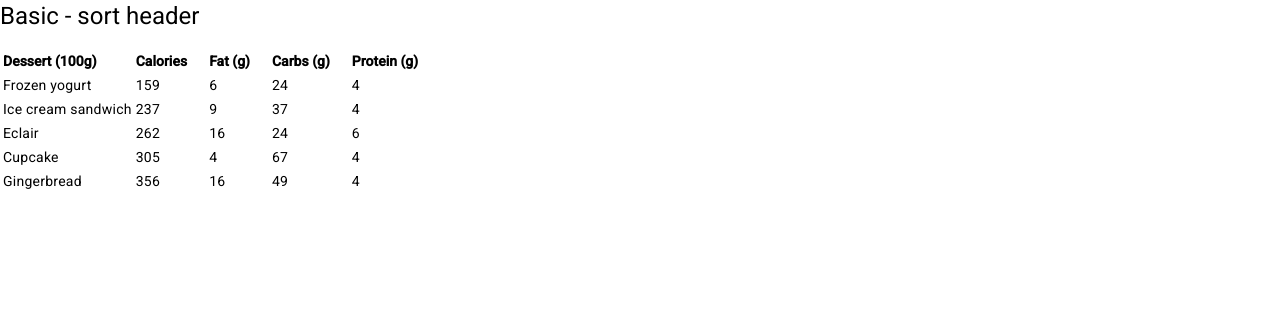
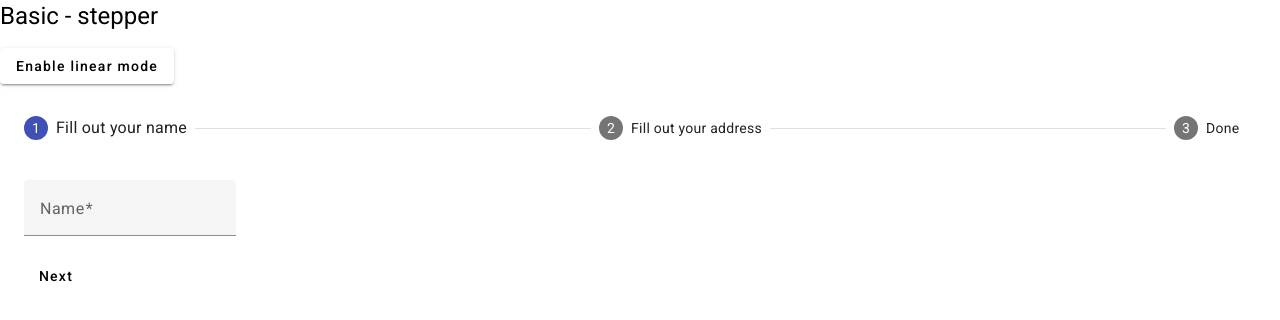
Before and after one commit to kskannandotwin/app-ai, an Angular app: page / in a window 1280 px wide. Shown: the top 320 px of the page. Built offline with nearby package versions, Linux system fonts and the light colour scheme.

Commit message:
28.09.2023
basic stepper completed

```diff
--- a/src/app/app.component.html
+++ b/src/app/app.component.html
@@ -1,18 +1,39 @@
-<h1>Basic - sort header</h1>
-<table matSort (matSortChange)="sortData($event)">
-  <tr>
-    <th mat-sort-header="name">Dessert (100g)</th>
-    <th mat-sort-header="calories">Calories</th>
-    <th mat-sort-header="fat">Fat (g)</th>
-    <th mat-sort-header="carbs">Carbs (g)</th>
-    <th mat-sort-header="protein">Protein (g)</th>
-  </tr>
-
-  <tr *ngFor="let dessert of sortedData">
-    <td>{{dessert.name}}</td>
-    <td>{{dessert.calories}}</td>
-    <td>{{dessert.fat}}</td>
-    <td>{{dessert.carbs}}</td>
-    <td>{{dessert.protein}}</td>
-  </tr>
-</table>
+<h1>Basic - stepper</h1>
+<button mat-raised-button (click)="isLinear = !isLinear" id="toggle-linear">
+  {{!isLinear ? 'Enable linear mode' : 'Disable linear mode'}}
+</button>
+<mat-stepper [linear]="isLinear" #stepper>
+  <mat-step [stepControl]="firstFormGroup">
+    <form [formGroup]="firstFormGroup">
+      <ng-template matStepLabel>Fill out your name</ng-template>
+      <mat-form-field>
+        <mat-label>Name</mat-label>
+        <input matInput placeholder="Last name, First name" formControlName="firstCtrl" required>
+      </mat-form-field>
+      <div>
+        <button mat-button matStepperNext>Next</button>
+      </div>
+    </form>
+  </mat-step>
+  <mat-step [stepControl]="secondFormGroup" label="Fill out your address">
+    <form [formGroup]="secondFormGroup">
+      <mat-form-field>
+        <mat-label>Address</mat-label>
+        <input matInput formControlName="secondCtrl" placeholder="Ex. 1 Main St, New York, NY"
+               required>
+      </mat-form-field>
+      <div>
+        <button mat-button matStepperPrevious>Back</button>
+        <button mat-button matStepperNext>Next</button>
+      </div>
+    </form>
+  </mat-step>
+  <mat-step>
+    <ng-template matStepLabel>Done</ng-template>
+    <p>You are now done.</p>
+    <div>
+      <button mat-button matStepperPrevious>Back</button>
+      <button mat-button (click)="stepper.reset()">Reset</button>
+    </div>
+  </mat-step>
+</mat-stepper>
--- a/src/app/app.component.scss
+++ b/src/app/app.component.scss
@@ -1,3 +1,7 @@
-.mat-sort-header-container {
-  align-items: center;
+.mat-stepper-horizontal {
+  margin-top: 8px;
 }
+
+.mat-mdc-form-field {
+  margin-top: 16px;
+}
--- a/src/app/app.component.ts
+++ b/src/app/app.component.ts
@@ -1,5 +1,5 @@
 import { Component } from '@angular/core';
-import { Sort } from '@angular/material/sort';
+import { FormBuilder, Validators } from '@angular/forms';
 
 export interface Dessert {
   calories: number;
@@ -17,49 +17,14 @@
 export class AppComponent {
   title = 'app-ai';
 
-  // sort header
-  desserts: Dessert[] = [
-    { name: 'Frozen yogurt', calories: 159, fat: 6, carbs: 24, protein: 4 },
-    { name: 'Ice cream sandwich', calories: 237, fat: 9, carbs: 37, protein: 4 },
-    { name: 'Eclair', calories: 262, fat: 16, carbs: 24, protein: 6 },
-    { name: 'Cupcake', calories: 305, fat: 4, carbs: 67, protein: 4 },
-    { name: 'Gingerbread', calories: 356, fat: 16, carbs: 49, protein: 4 },
-  ];
+  // stepper
+  firstFormGroup = this._formBuilder.group({
+    firstCtrl: ['', Validators.required],
+  });
+  secondFormGroup = this._formBuilder.group({
+    secondCtrl: ['', Validators.required],
+  });
+  isLinear = false;
 
-  sortedData: Dessert[];
-
-  constructor() {
-    this.sortedData = this.desserts.slice();
-  }
-
-  sortData(sort: Sort) {
-    const data = this.desserts.slice();
-    if (!sort.active || sort.direction === '') {
-      this.sortedData = data;
-      return;
-    }
-
-    this.sortedData = data.sort((a, b) => {
-      const isAsc = sort.direction === 'asc';
-      switch (sort.active) {
-        case 'name':
-          return compare(a.name, b.name, isAsc);
-        case 'calories':
-          return compare(a.calories, b.calories, isAsc);
-        case 'fat':
-          return compare(a.fat, b.fat, isAsc);
-        case 'carbs':
-          return compare(a.carbs, b.carbs, isAsc);
-        case 'protein':
-          return compare(a.protein, b.protein, isAsc);
-        default:
-          return 0;
-      }
-    });
-  }
-
+  constructor(private _formBuilder: FormBuilder) {}
 }
-
-function compare(a: number | string, b: number | string, isAsc: boolean) {
-  return (a < b ? -1 : 1) * (isAsc ? 1 : -1);
-}
```
Also changed, not shown: src/app/core/material/material.module.ts (+5 -2 lines).
